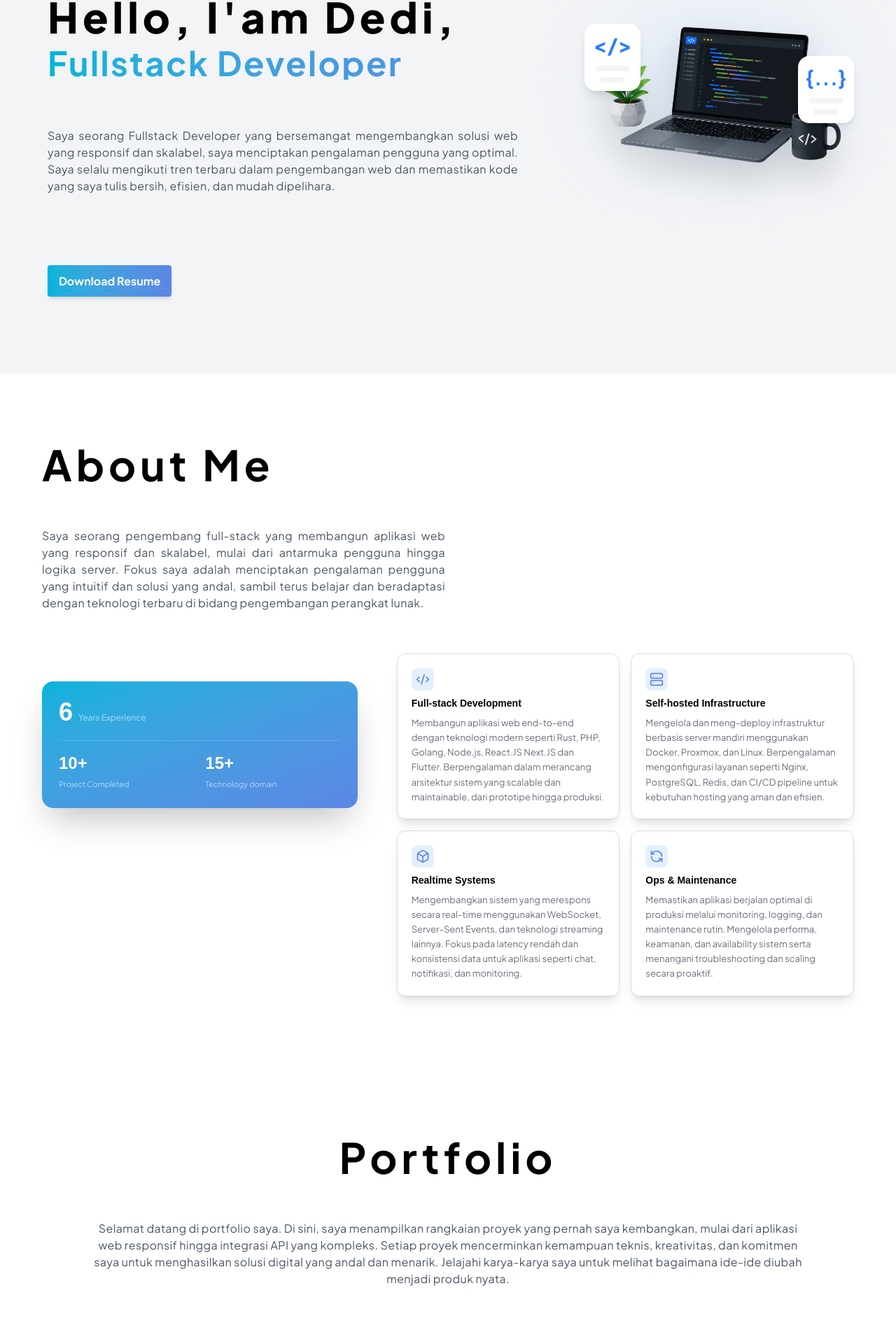
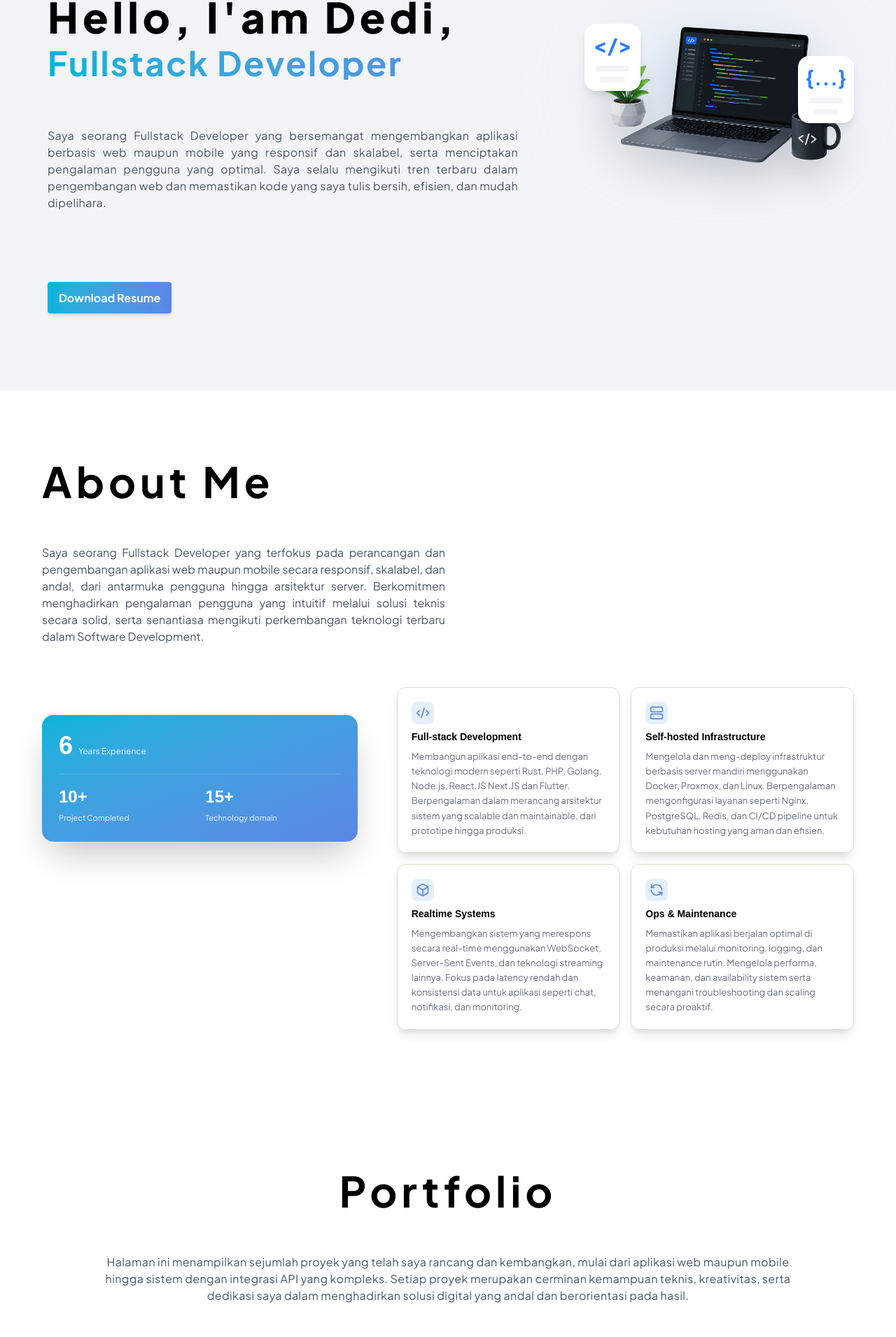
Before and after one commit to deddybear/portofolio-website, a Next.js app: page / in a window 1280 px wide. Shown: the part 194-2105 px from the top of the page at 70% size. Built offline with nearby package versions, Linux system fonts and the light colour scheme.

Commit message:
fix deksripsi website

```diff
--- a/app/(home)/components/about.tsx
+++ b/app/(home)/components/about.tsx
@@ -10,11 +10,10 @@ export default function AboutComponent({ yearCount, completedProjectCount, techD
 
 
             {/* deskripsi section start */}
-            <p className="text-justify text-gray-600 mt-10 tracking-wide lg:w-xl lg:mt-15 lg:mb-15 dark:text-gray-400">
-                Saya seorang pengembang full-stack yang membangun aplikasi web yang responsif dan skalabel,
-                mulai dari antarmuka pengguna hingga logika server. Fokus saya adalah menciptakan pengalaman
-                pengguna yang intuitif dan solusi yang andal, sambil terus belajar dan beradaptasi dengan
-                teknologi terbaru di bidang pengembangan perangkat lunak.
+            <p className="text-justify hyphens-auto text-gray-600 mt-10 lg:w-xl lg:mt-15 lg:mb-15 dark:text-gray-400">
+                Saya seorang Fullstack Developer yang terfokus pada perancangan dan pengembangan aplikasi web maupun mobile secara responsif, skalabel, dan andal, dari antarmuka pengguna hingga arsitektur server.
+                Berkomitmen menghadirkan pengalaman pengguna yang intuitif melalui solusi teknis
+                secara solid, serta senantiasa mengikuti perkembangan teknologi terbaru dalam Software Development.
             </p>
             {/* deskripsi section end */}
 
@@ -26,18 +25,18 @@ export default function AboutComponent({ yearCount, completedProjectCount, techD
                         <div className="relative flex flex-col gap-5">
                             <div className="flex items-baseline gap-2">
                                 <span className="font-display font-bold text-4xl">{yearCount}</span>
-                                <span className="font-sans text-xs text-white/60 leading-snug">
+                                <span className="font-sans text-xs text-white/90 leading-snug">
                                     Years Experience
                                 </span>
                             </div>
                             <div className="grid grid-cols-2 gap-4 pt-4 border-t border-white/15">
                                 <div>
                                     <span className="font-display font-bold text-2xl block">{completedProjectCount}+</span>
-                                    <span className="font-sans text-[11px] text-white/60">Project Completed</span>
+                                    <span className="font-sans text-[11px] text-white/90">Project Completed</span>
                                 </div>
                                 <div>
                                     <span className="font-display font-bold text-2xl block">{techDomainCount}+</span>
-                                    <span className="font-sans text-[11px] text-white/60">Technology domain</span>
+                                    <span className="font-sans text-[11px] text-white/90">Technology domain</span>
                                 </div>
                             </div>
                         </div>
@@ -58,7 +57,7 @@ export default function AboutComponent({ yearCount, completedProjectCount, techD
                             </span>
                             <span className="font-display font-semibold text-sm">Full-stack Development</span>
                             <span className="text-muted text-[13px] leading-relaxed">
-                                Membangun aplikasi web end-to-end dengan teknologi modern seperti Rust, PHP, Golang,
+                                Membangun aplikasi end-to-end dengan teknologi modern seperti Rust, PHP, Golang,
                                 Node.js, React.JS Next.JS dan Flutter. Berpengalaman dalam merancang arsitektur sistem yang
                                 scalable dan maintainable, dari prototipe hingga produksi.
                             </span>
--- a/app/(home)/components/contact.tsx
+++ b/app/(home)/components/contact.tsx
@@ -12,8 +12,8 @@ export default function ContactComponent({ email, location, numberWhatsapp, numb
                         Ada proyek yang ingin didiskusikan?
                     </h2>
                     <p className="text-white/70 text-[15px] leading-relaxed max-w-md mb-9">
-                        Ceritakan kebutuhan anda — sistem baru, migrasi, atau infrastruktur yang
-                        perlu dirapikan. Biasanya kami balas dalam 1x24 jam.
+                        Ceritakan kebutuhan Anda — sistem baru, migrasi, atau infrastruktur yang
+                        perlu dirapikan.
                     </p>
 
                     <a href={`mailto:${email}`}
--- a/app/(home)/components/footer.tsx
+++ b/app/(home)/components/footer.tsx
@@ -15,8 +15,8 @@ export default function FooterComponent({ email, location, year, numberWhatsapp,
                                 Dedi Suharman
                             </span>
                             <p className="text-white text-sm font-semibold leading-relaxed mt-3 max-w-xs">
-                                Full-stack developer — membangun sistem dari ujung ke ujung, backend,
-                                frontend, sampai infrastruktur yang menopangnya.
+                                Fullstack developer — membangun sistem dari ujung ke ujung, frontend,
+                                backend, sampai dengan infrastruktur server.
                             </p>
 
                             <div className="flex items-center gap-2.5 mt-5">
--- a/app/(home)/components/hero.tsx
+++ b/app/(home)/components/hero.tsx
@@ -12,13 +12,13 @@ export default function HeroComponent() {
                         <h1 className="font-sans font-bold text-2xl tracking-wide mb-8 lg:mb-17 lg:text-5xl sm:tracking-wider bg-linear-to-r bg-clip-text text-transparent from-[#00B4DB] to-[#5B86E5] dark:bg-linear-to-r dark:from-[#22D3EE] dark:to-[#818CF8">Fullstack Developer</h1>
                         {/* for mobile start */}
                         <p className="font-sans block font-normal text-base text-gray-600 tracking-wide mb-2 lg:max-w-2xl lg:mb-3 lg:text-1xl sm:hidden dark:text-gray-400">
-                            Saya seorang Fullstack Developer yang bersemangat mengembangkan solusi web yang responsif dan skalabel, saya menciptakan pengalaman pengguna yang optimal.
+                            Saya seorang Fullstack Developer yang bersemangat mengembangkan aplikasi berbasis web maupun mobile secara responsif dan skalabel, serta menciptakan pengalaman pengguna yang optimal.
                         </p>
                         {/* for mobile end */}
 
                         {/* for desktop start*/}
                         <p className="font-sans block font-normal text-base text-gray-600 tracking-wide mb-2 lg:max-w-2xl lg:mb-3 lg:text-1xl max-sm:hidden dark:text-gray-400">
-                            Saya seorang Fullstack Developer yang bersemangat mengembangkan solusi web yang responsif dan skalabel, saya menciptakan pengalaman pengguna yang optimal. Saya selalu mengikuti tren terbaru dalam pengembangan web dan memastikan kode yang saya tulis bersih, efisien, dan mudah dipelihara.
+                            Saya seorang Fullstack Developer yang bersemangat mengembangkan aplikasi berbasis web maupun mobile yang responsif dan skalabel, serta menciptakan pengalaman pengguna yang optimal. Saya selalu mengikuti tren terbaru dalam pengembangan web dan memastikan kode yang saya tulis bersih, efisien, dan mudah dipelihara.
                         </p>
                         {/* for desktop end*/}
                     </div>
--- a/app/(home)/components/portfolio.tsx
+++ b/app/(home)/components/portfolio.tsx
@@ -73,7 +73,7 @@ export default function PortfolioComponent() {
         {
             typeProject: "Web App",
             location: "Indonesia",
-            year: "2025",
+            year: "2026",
             nameProject: "Maps Assistent with Ollama",
             pathImage: getProjectImages('mapaiassistent')
         }
@@ -87,12 +87,7 @@ export default function PortfolioComponent() {
 
             {/* description section start */}
             <p className="text-center mx-auto text-gray-600 mt-10 tracking-wide lg:w-5xl lg:mt-15 dark:text-gray-400">
-                Selamat datang di portfolio saya. Di sini, saya menampilkan rangkaian proyek
-                yang pernah saya kembangkan, mulai dari aplikasi web responsif hingga
-                integrasi API yang kompleks. Setiap proyek mencerminkan kemampuan teknis,
-                kreativitas, dan komitmen saya untuk menghasilkan solusi digital yang
-                andal dan menarik. Jelajahi karya-karya saya untuk melihat bagaimana
-                ide-ide diubah menjadi produk nyata.
+                Halaman ini menampilkan sejumlah proyek yang telah saya rancang dan kembangkan, mulai dari aplikasi web maupun mobile hingga sistem dengan integrasi API yang kompleks. Setiap proyek merupakan cerminan kemampuan teknis, kreativitas, serta dedikasi saya dalam menghadirkan solusi digital yang andal dan berorientasi pada hasil.
             </p>
             {/* description section end */}
 
@@ -132,7 +127,7 @@ export default function PortfolioComponent() {
                                     </span>
                                 </div>
                                 <div className="flex flex-wrap items-center gap-1.5 font-mono text-xs text-muted mt-auto pt-2 border-t border-dashed border-line">
-                                    <span className="text-indigo dark:text-[#818CF8]">Web Apps</span><span className="text-line">·</span>
+                                    <span className="text-indigo dark:text-[#818CF8]">{data.typeProject}</span><span className="text-line">·</span>
                                     <span>{data.year}</span><span className="text-line">·</span>
                                     <span>{data.location}</span>
                                 </div>
--- a/app/(home)/components/technology.tsx
+++ b/app/(home)/components/technology.tsx
@@ -255,7 +255,7 @@ export default function TechnologyComponent() {
 
             {/* deskripsi section start */}
             <p className="text-justify text-gray-600 mt-10 tracking-wide lg:w-5xl lg:mt-15 dark:text-gray-400">
-                Berikut adalah teknologi stack yang saya gunakan untuk mengembangkan aplikasi.
+                Berikut adalah teknologi yang saya kuasai untuk mengembangkan aplikasi.
             </p>
             {/* deskripsi section end */}
 
```
